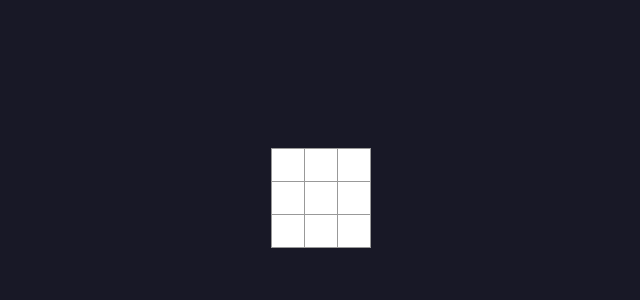
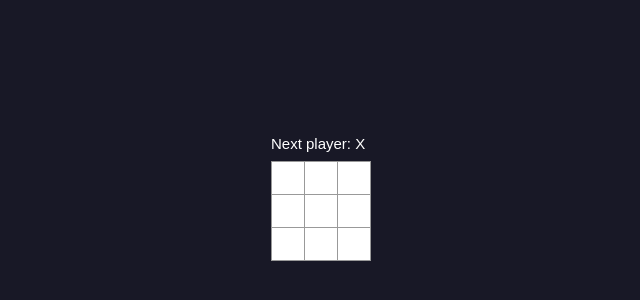
Before and after one commit to Huls26/tic-tac-toe-app, a React (Create React App) app: page / in a window 1280 px wide. Shown: the part 62-362 px from the top of the page, without its empty margins (339-979 px from the left). Built offline with nearby package versions, Linux system fonts and the light colour scheme.

Commit message:
add game status

```diff
--- a/src/App.css
+++ b/src/App.css
@@ -80,8 +80,11 @@
   }
 
   .status {
+    font-size: 15px;
+    color: white;
     margin-bottom: 10px;
   }
+
   .game {
     display: flex;
     flex-direction: row;
--- a/src/App.jsx
+++ b/src/App.jsx
@@ -7,6 +7,7 @@ export default function Board() {
     const defaultVal = Array(9).fill("");
     const defaultTurn = {
                             isPlayer1: true,
+                            isWinner: false,
                         }
 
     const [squares, setSquares] = useState(defaultVal);
@@ -144,8 +145,13 @@ export default function Board() {
         return <Square key={ idx } value={ squares[idx] } handleClick={ handleClick } name={ idx + 1} />;
     })
 
+    const gameover = calculateWinner(squares) ? `Winner ${ calculateWinner(squares) }` : null;
+    const playerTurn = turn.isPlayer1 ? "X" : "O";
+    const statusPlayer = gameover ? gameover : `Next player: ${ playerTurn }`
+
     return (
         <div className='board'>
+            <p className='status'>{ statusPlayer }</p>
             { squaresMap }
         </div>
       );
```
